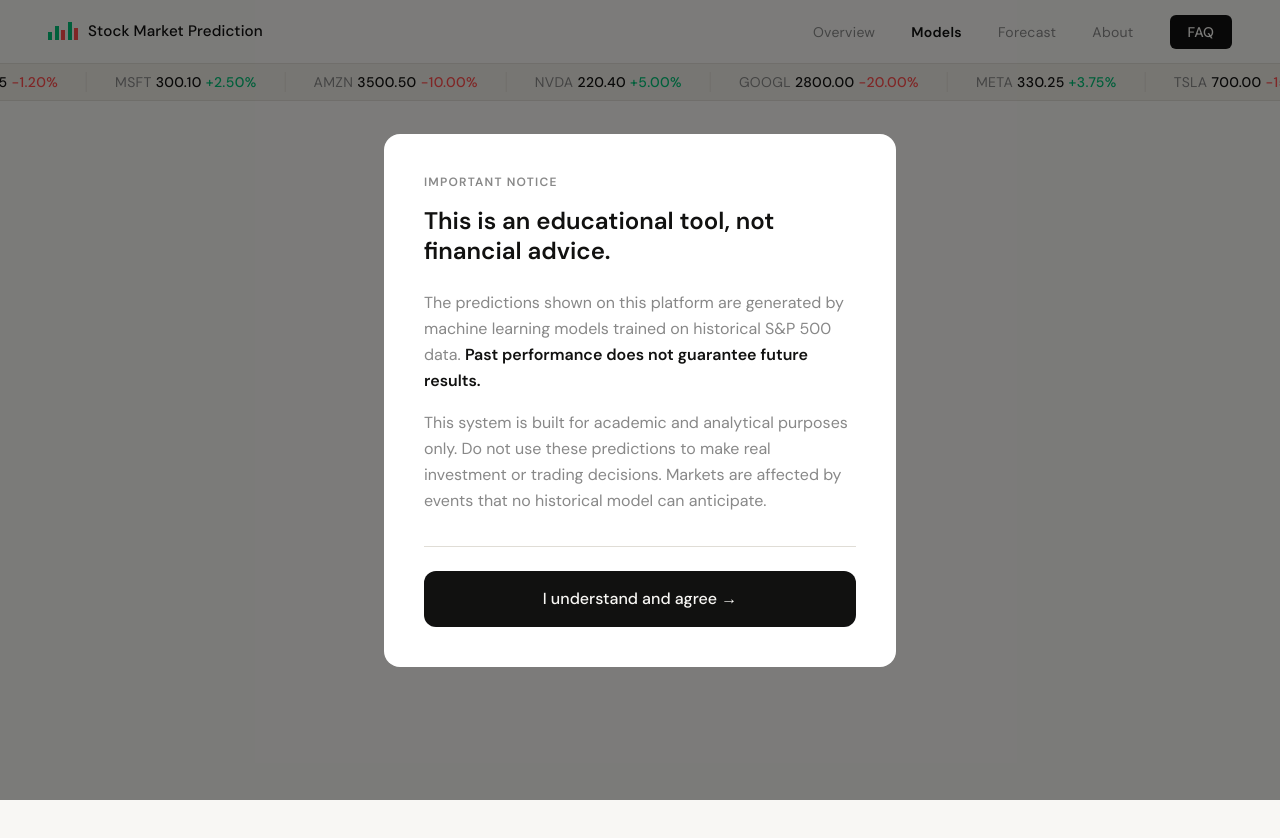
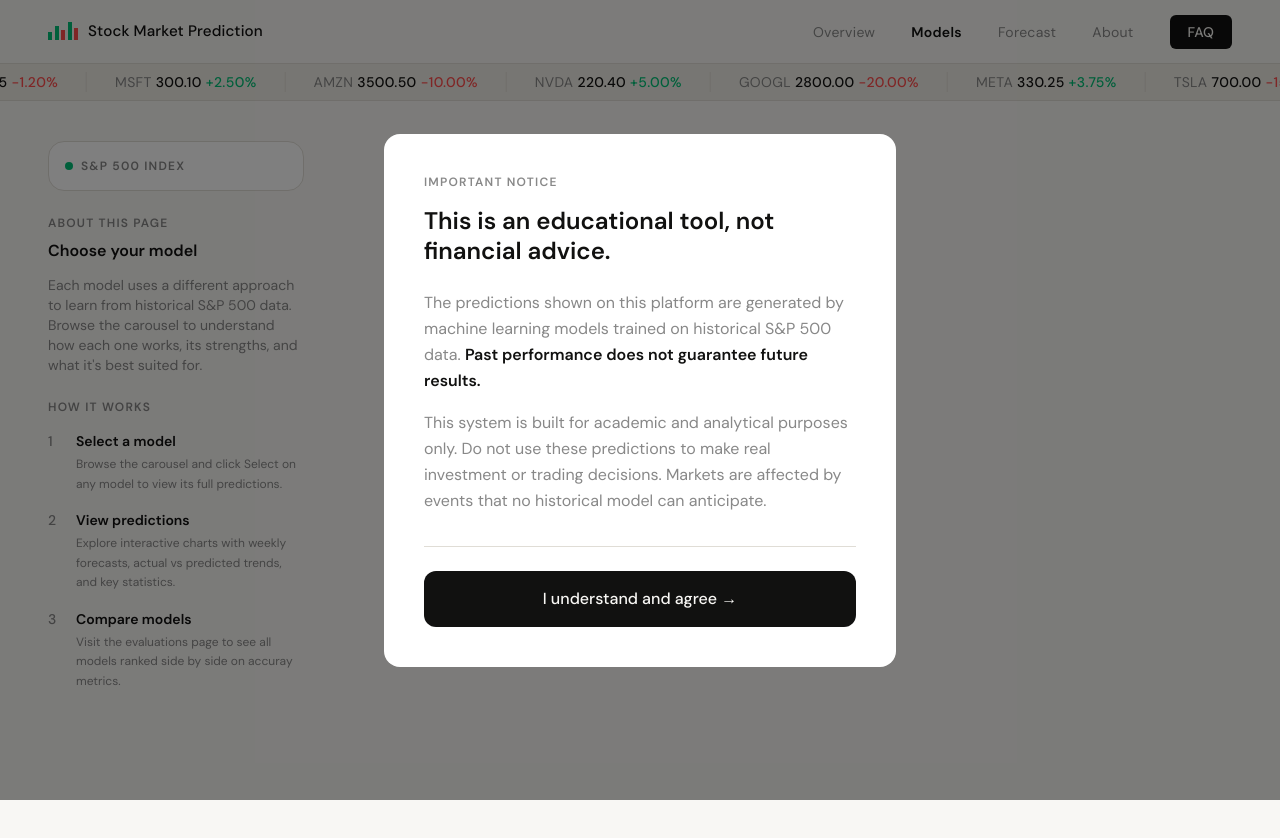
Before and after one commit to Bilgee135/market-prediction-platform, a React (Vite) app in the folder frontend/: page /models in a window 1280 px wide. Shown: the top 838 px of the page. Before the commit the page ends 800 px from the top, so only its background shows below. Built offline with nearby package versions, Linux system fonts and the light colour scheme; no server answers.

Commit message:
in models page I added parts of the left sidebar

```diff
--- a/frontend/src/pages/ModelsPage.jsx
+++ b/frontend/src/pages/ModelsPage.jsx
@@ -31,6 +31,26 @@ import DisclaimerModal from "../components/ui/DisclaimerModal";
 // disclaimer model is now its own seperate componenet file
 
 
+const howSelectionWorks = [
+    {
+        number: 1,
+        title: "Select a model",
+        description: "Browse the carousel and click Select on any model to view its full predictions."
+    },
+
+    {
+        number: 2,
+        title: "View predictions",
+        description: "Explore interactive charts with weekly forecasts, actual vs predicted trends, and key statistics."
+    },
+
+    {
+        number: 3,
+        title: "Compare models",
+        description: "Visit the evaluations page to see all models ranked side by side on accuray metrics."
+    },
+];
+
 export default function ModelsPage() {
 
     //so false means modal (pop-up) shows and true means modal hidden
@@ -38,7 +58,9 @@ export default function ModelsPage() {
     const [disclaimerConfirmed, setDisclaimerConfirmed] = useState(false);
 
     return (
-        <div>
+        <div className="min-h-screen bg-[var(--color-off-white)]">
+
+
 
             {/* the ! means if not confirmed then show the modal */}
             {/* when the use clicks agree the disclaimerConfirmed is now true and the modal disappears */}
@@ -46,8 +68,73 @@ export default function ModelsPage() {
                 <DisclaimerModal onAgree={() => setDisclaimerConfirmed(true)} />
             )}
 
-            {/* so I guess the rest of the page content goes here later??!! */}
-            <div></div>
+            {/* this here is going to be a two column layout */}
+            <div className="flex gap-8 px-12 py-10">
+
+                {/* this is just a placeholder right now the white box */}
+                {/* here should go the S&P, about text and how it works steps */}
+                <div className="w-64 shrink-0 flex flex-col gap-6">
+
+                    <div className="bg-[var(--color-card-bg)] rounded-2xl p-4 border border-[var(--color-border)]">
+
+                        <div className="flex items-center gap-2">
+
+                            <span className="w-2 h-2 rounded-full bg-[var(--color-accent-green)]"></span>
+                            <p className="text-xs font-semibold tracking-widest text-[var(--color-muted)] uppercase">
+                                S&P 500 Index
+                            </p>
+                        </div>
+                    </div>
+
+
+                {/* again just a placehold right now */}
+                {/* this is going to contain the 6 models like flipping through them */}
+
+                <div>
+                    <p className="text-xs font-semibold tracking-widest text-[var(--color-muted)] uppercase mb-2">
+                        About this page
+                    </p>
+                    <h2 className="text-x1 font-bold text-[var(--color-ink)] mb-3">
+                        Choose your model
+                    </h2>
+                    <p className="text-sm text-[var(--color-muted)] leadong-relaxed">
+                        Each model uses a different approach to learn from historical S&P 500 data.
+                        Browse the carousel to understand how each one works, its strengths, and what it's best suited for.
+                    </p>
+                </div>
+
+                <div>
+                    <p className="text-xs font-semibold tracking-widest text-[var(--color-muted)] uppercase mb-4">
+                        How it works
+                    </p>
+
+                    <div className="flex flex-col gap-4">
+                        {howSelectionWorks.map((step) => (
+                            <div key={step.number} className="flex gap-3">
+
+                                <span className="text-sm font-medium text-[var(--color-muted)] w-4 shrink-0">
+                                    {step.number}
+                                </span>
+
+                                <div>
+                                    <p className="text-sm font-semibold text-[var(--color-ink)] mb-1">
+                                        {step.title}
+                                    </p>
+                                    <p className="text-xs text-[var(--color-muted)] leading-relaxed">
+                                        {step.description}
+                                    </p>
+                                </div>
+                            </div>
+                        ))}
+                    </div>
+                </div>
+            </div>
+
+            <div className="flex-1 bg-[var(--color-card-bg] rounded-2xl p-6 min-h-[400px]">
+            </div>
+
+            </div>
+
         </div>
     );
 }
```
